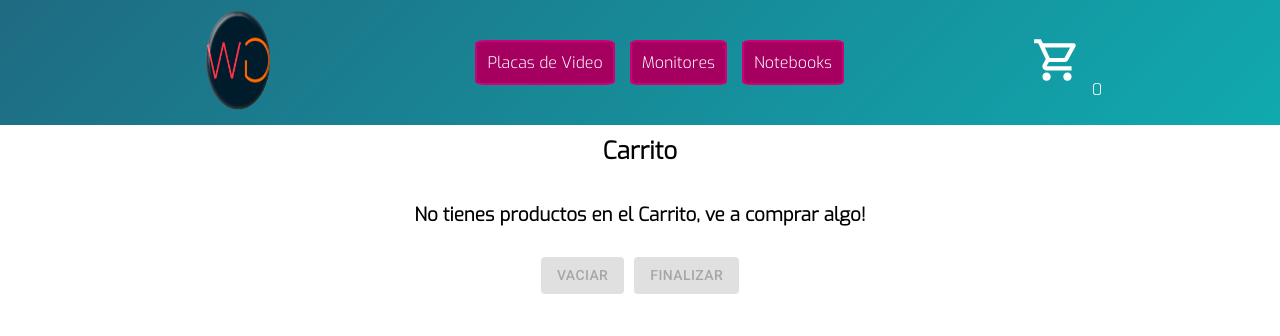
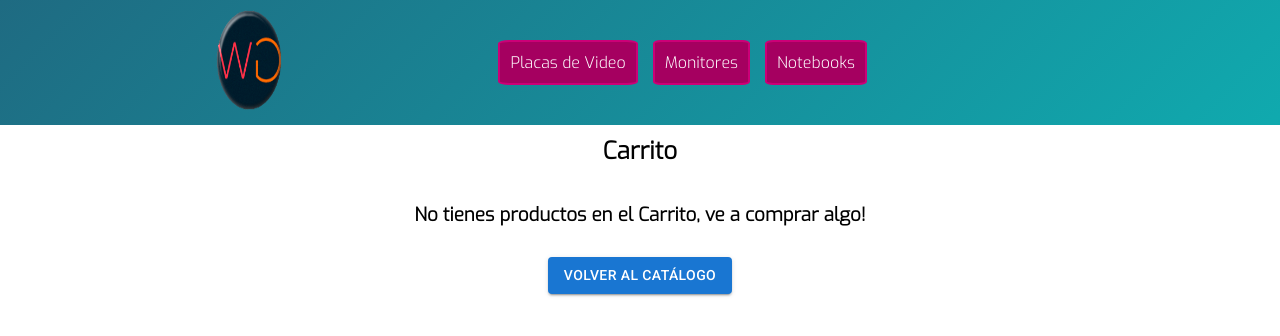
Before and after one commit to JordanGonzalez-Dev/Proyecto-React-JS, a React (Create React App) app: page /cart in a window 1280 px wide. Shown: the top 336 px of the page. Built offline with nearby package versions, Linux system fonts and the light colour scheme.

Commit message:
Desafio/CartView

```diff
--- a/src/components/CartView/CartView.js
+++ b/src/components/CartView/CartView.js
@@ -2,6 +2,7 @@ import React, { useContext } from 'react';
 import { CartContext } from '../CartContext/CartContext';
 import { Button } from '@mui/material';
 import "./CartView.css";
+import { Link } from 'react-router-dom';
 
 export const CartView = () => {
 
@@ -15,7 +16,7 @@ export const CartView = () => {
         {
             cartItems.length ?
             cartItems.map((prod)=>(
-                    <div key= {prod.id} className="">
+                    <div key= {prod.id}>
                         <h3 className="">{prod.title}</h3>
                         <p className="">Precio: ${prod.price}</p>
                         <p className="">Cantidad: {prod.quantity}</p>
@@ -25,10 +26,17 @@ export const CartView = () => {
             : <h3>No tienes productos en el Carrito, ve a comprar algo!</h3>
         }
         </section>
-        <div className='cartViewBtn'>
-            <Button variant='contained' color='secondary' disabled={cartItems.length === 0} onClick={emptyCart}>Vaciar</Button>
-            <Button variant='contained' color='success' disabled={cartItems.length === 0}>Finalizar</Button>
-        </div>
+        {
+            cartItems.length ?
+            <div className='cartViewBtn'>
+                <Button variant='contained' color='secondary' disabled={cartItems.length === 0} onClick={emptyCart}>Vaciar</Button>
+                <Button variant='contained' color='success' disabled={cartItems.length === 0}>Finalizar</Button>
+            </div>
+            : <Link to={"/"} className="cartViewBtn">
+            <Button variant='contained' color='primary'>Volver al catálogo</Button>
+            </Link>
+        }
+
     </main>
     )
 }
--- a/src/components/ItemListContainer/ItemListContainer.js
+++ b/src/components/ItemListContainer/ItemListContainer.js
@@ -12,7 +12,7 @@ export const ItemListContainer = (props) => {
     const {catId} = useParams();
 
     useEffect(() => {
-        customFetch(3000, products)
+        customFetch(2000, products)
         .then((response) => {
             if (!catId) {
                 setItems(response)
@@ -25,7 +25,7 @@ export const ItemListContainer = (props) => {
 
     return (
         <>
-        <h1 className="text"> {texto} </h1>
+        <h1 className="text">{texto}</h1>
         <section className="containerSection">
             {
                 items.length ? <ItemList products={items}/> : <Spinner/>
--- a/src/components/NavBar/CartWidget/CartWidget.css
+++ b/src/components/NavBar/CartWidget/CartWidget.css
@@ -1,3 +1,11 @@
+a {
+    cursor: pointer;
+}
+
+a:active {
+    transform: translateY(5px);
+}
+
 .iconCart {
     display: flex;
     justify-content: center;
@@ -12,10 +20,6 @@
     margin: 10px;
 }
 
-a {
-    cursor: pointer;
+.hiddenIconCart {
+    visibility: hidden;
 }
-
-a:active {
-    transform: translateY(5px);
-}
--- a/src/components/NavBar/CartWidget/CartWidget.js
+++ b/src/components/NavBar/CartWidget/CartWidget.js
@@ -6,10 +6,10 @@ import { CartContext } from "../../CartContext/CartContext";
 
 export const CartWidget = () => {
 
-    const {totalQuantity} = useContext(CartContext);
+    const {totalQuantity, cartItems} = useContext(CartContext);
 
     return (
-        <Link to="cart">
+        <Link to="cart" className={cartItems.length ? "iconCart" : "hiddenIconCart"}>
             <img src={iconCart} alt="logo de carrito"/>
             <span>{totalQuantity()}</span>
         </Link>
--- a/src/components/NavBar/NavBar.css
+++ b/src/components/NavBar/NavBar.css
@@ -42,6 +42,10 @@ header a {
     padding: 10px;
     border-radius: 8%;
     border: solid 2px rgb(204, 0, 119);
+}
+
+.contenedorCart {
+    display: flex;
 }
 
 .logo img {
--- a/src/components/NavBar/NavBar.js
+++ b/src/components/NavBar/NavBar.js
@@ -24,7 +24,7 @@ export const NavBar = () => {
                         <Link className="btnNavBar" to="category/Notebooks">Notebooks</Link>
                     </li>
                 </ul>
-                <div className="iconCart">
+                <div className="contenedorCart">
                     <CartWidget/>
                 </div>
             </nav>
--- a/src/components/Routing/Routing.js
+++ b/src/components/Routing/Routing.js
@@ -13,7 +13,7 @@ export const AppRouting = () => {
             <NavBar/>
             <Routes>
             <Route path="/" element={<ItemListContainer/>}/>
-            <Route path="/category/:catId" element={<ItemListContainer />}/>
+            <Route path="/category/:catId" element={<ItemListContainer/>}/>
             <Route path="/item/:itemId" element={<ItemDetailContainer/>}/>
             <Route path="*" element={<Navigate to="/"/>}/>
             <Route path='/cart' element={<CartView/>}/>
```
